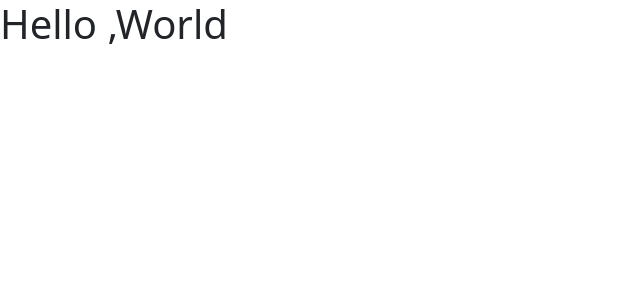
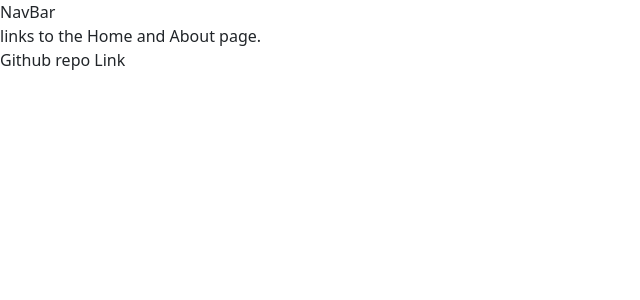
Before and after one commit to Ahmd-zaidan8a8/Apartment-Rentals-Admin, a React (Vite) app: page / in a window 1280 px wide. Shown: the top 300 px of the page, without its empty margins (0-640 px from the left). Built offline with nearby package versions, Linux system fonts and the light colour scheme.

Commit message:
adding the Navbar , Footer , Sidebar components

```diff
--- a/src/App.jsx
+++ b/src/App.jsx
@@ -1,9 +1,13 @@
-import Message from "./components/Message";
+import Footer from "./components/Footer";
+import Navbar from "./components/Navbar";
+import Sidebar from "./components/Sidebar";
 
 const App = () => {
   return (
     <>
-      <Message />
+      <Navbar />
+      <Sidebar />
+      <Footer />
     </>
   );
 };
--- /dev/null
+++ b/src/components/Footer.jsx
@@ -0,0 +1,5 @@
+const Footer = () => {
+  return <div>Github repo Link</div>;
+};
+
+export default Footer;
--- a/src/components/Message.jsx
+++ /dev/null
@@ -1,5 +0,0 @@
-const Message = () => {
-  return <h1>Hello ,World</h1>;
-};
-
-export default Message;
--- /dev/null
+++ b/src/components/Navbar.jsx
@@ -0,0 +1,9 @@
+const Navbar = () => {
+  return (
+    <>
+      <div>NavBar</div>
+    </>
+  );
+};
+
+export default Navbar;
--- /dev/null
+++ b/src/components/Sidebar.jsx
@@ -0,0 +1,5 @@
+const Sidebar = () => {
+  return <div> links to the Home and About page.</div>;
+};
+
+export default Sidebar;
```
